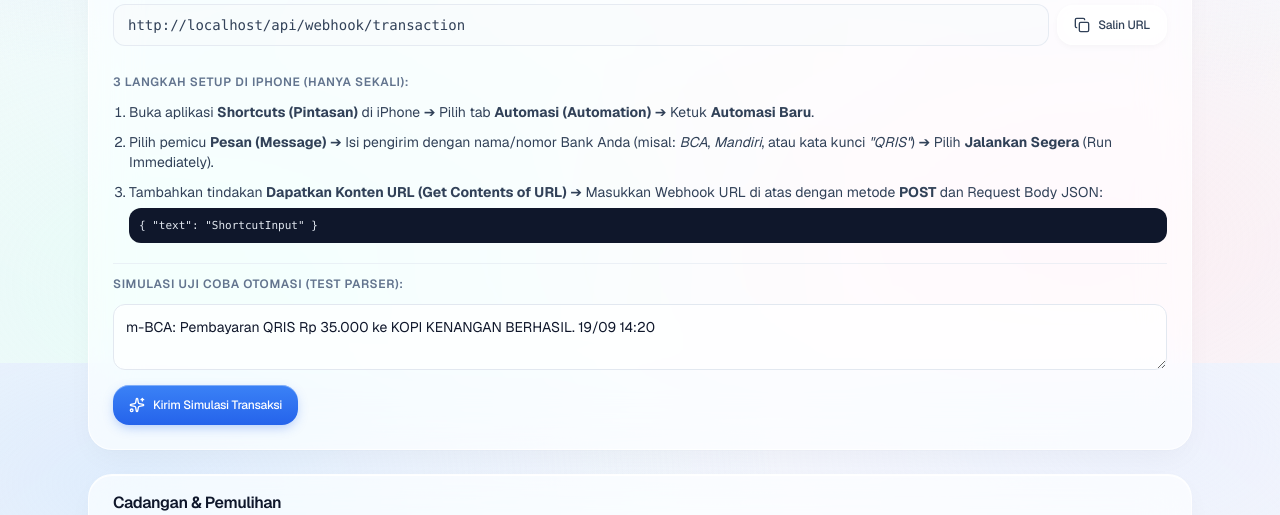
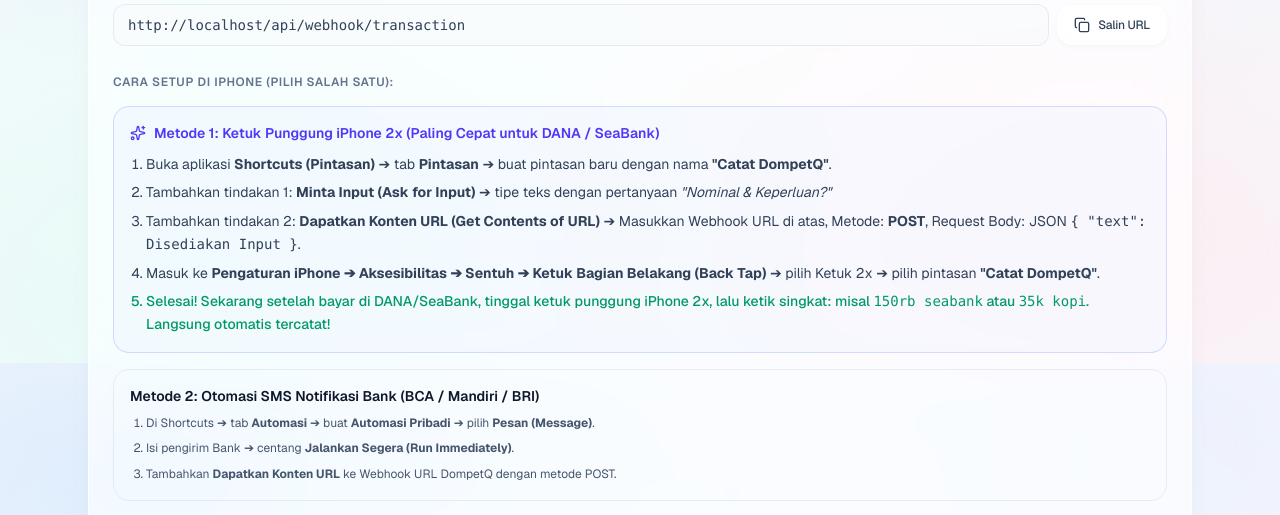
Before and after one commit to RiskiWahyuSaputra/keuangan, a Next.js app: page /settings in a window 1280 px wide. Shown: the part 437-952 px from the top of the page. Built offline with nearby package versions, Linux system fonts and the light colour scheme; no server answers.

Commit message:
feat: support natural quick shorthand like '150rb seabank' and update iOS Back Tap setup guide

```diff
--- a/components/settings/IosShortcutGuide.tsx
+++ b/components/settings/IosShortcutGuide.tsx
@@ -114,24 +114,47 @@ export default function IosShortcutGuide() {
         </div>
 
         {/* 3 Langkah Pengaturan di iPhone */}
-        <div className="space-y-3 pt-2">
+        <div className="space-y-4 pt-2">
           <h4 className="text-xs font-semibold uppercase tracking-wider text-slate-500 dark:text-slate-400">
-            3 Langkah Setup di iPhone (Hanya Sekali):
+            Cara Setup di iPhone (Pilih Salah Satu):
           </h4>
-          <ol className="space-y-2.5 text-xs sm:text-sm text-slate-700 dark:text-slate-300 list-decimal pl-4">
+
+          {/* Opsi A: Ketuk Punggung iPhone (Back Tap) */}
+          <div className="rounded-2xl border border-indigo-200/80 dark:border-indigo-800/40 bg-indigo-50/40 dark:bg-indigo-950/20 p-4 space-y-2.5">
+            <div className="flex items-center gap-2 text-indigo-600 dark:text-indigo-400 font-semibold text-xs sm:text-sm">
+              <Sparkles className="h-4 w-4" />
+              <span>Metode 1: Ketuk Punggung iPhone 2x (Paling Cepat untuk DANA / SeaBank)</span>
+            </div>
+            <ol className="space-y-1.5 text-xs sm:text-sm text-slate-700 dark:text-slate-300 list-decimal pl-4 leading-relaxed">
               <li>
-              Buka aplikasi <strong>Shortcuts (Pintasan)</strong> di iPhone ➔ Pilih tab <strong>Automasi (Automation)</strong> ➔ Ketuk <strong>Automasi Baru</strong>.
+                Buka aplikasi <strong>Shortcuts (Pintasan)</strong> ➔ tab <strong>Pintasan</strong> ➔ buat pintasan baru dengan nama <strong>"Catat DompetQ"</strong>.
               </li>
               <li>
-              Pilih pemicu <strong>Pesan (Message)</strong> ➔ Isi pengirim dengan nama/nomor Bank Anda (misal: <em>BCA</em>, <em>Mandiri</em>, atau kata kunci <em>"QRIS"</em>) ➔ Pilih <strong>Jalankan Segera</strong> (Run Immediately).
+                Tambahkan tindakan 1: <strong>Minta Input (Ask for Input)</strong> ➔ tipe teks dengan pertanyaan <em>"Nominal & Keperluan?"</em>
               </li>
               <li>
-              Tambahkan tindakan <strong>Dapatkan Konten URL (Get Contents of URL)</strong> ➔ Masukkan Webhook URL di atas dengan metode <strong>POST</strong> dan Request Body JSON:
-              <pre className="mt-1.5 p-2.5 rounded-xl bg-slate-900 text-slate-200 text-[11px] overflow-x-auto font-mono">
-                {`{ "text": "ShortcutInput" }`}
-              </pre>
+                Tambahkan tindakan 2: <strong>Dapatkan Konten URL (Get Contents of URL)</strong> ➔ Masukkan Webhook URL di atas, Metode: <strong>POST</strong>, Request Body: JSON <code>{`{ "text": Disediakan Input }`}</code>.
+              </li>
+              <li>
+                Masuk ke <strong>Pengaturan iPhone ➔ Aksesibilitas ➔ Sentuh ➔ Ketuk Bagian Belakang (Back Tap)</strong> ➔ pilih Ketuk 2x ➔ pilih pintasan <strong>"Catat DompetQ"</strong>.
+              </li>
+              <li className="text-emerald-600 dark:text-emerald-400 font-medium">
+                Selesai! Sekarang setelah bayar di DANA/SeaBank, tinggal ketuk punggung iPhone 2x, lalu ketik singkat: misal <code>150rb seabank</code> atau <code>35k kopi</code>. Langsung otomatis tercatat!
               </li>
             </ol>
+          </div>
+
+          {/* Opsi B: Otomasi SMS */}
+          <div className="rounded-2xl border border-slate-200/80 dark:border-slate-800/60 p-4 space-y-2">
+            <h5 className="font-semibold text-xs sm:text-sm text-slate-900 dark:text-slate-100">
+              Metode 2: Otomasi SMS Notifikasi Bank (BCA / Mandiri / BRI)
+            </h5>
+            <ol className="space-y-1.5 text-xs text-slate-600 dark:text-slate-400 list-decimal pl-4 leading-relaxed">
+              <li>Di Shortcuts ➔ tab <strong>Automasi</strong> ➔ buat <strong>Automasi Pribadi</strong> ➔ pilih <strong>Pesan (Message)</strong>.</li>
+              <li>Isi pengirim Bank ➔ centang <strong>Jalankan Segera (Run Immediately)</strong>.</li>
+              <li>Tambahkan <strong>Dapatkan Konten URL</strong> ke Webhook URL DompetQ dengan metode POST.</li>
+            </ol>
+          </div>
         </div>
 
         {/* Simulator / Uji Coba Cepat */}
--- a/lib/bankParser.ts
+++ b/lib/bankParser.ts
@@ -7,8 +7,8 @@ export interface ParsedBankTransaction {
 }
 
 /**
- * Otomatis mendeteksi teks notifikasi transaksi Bank & E-Wallet di Indonesia:
- * DANA, SeaBank, BCA, Mandiri, BRI, BNI, GoPay, OVO, ShopeePay, QRIS, dsb.
+ * Otomatis mendeteksi teks notifikasi transaksi Bank, E-Wallet,
+ * maupun input cepat kalimat natural (misal: "150rb seabank", "makan 35k", "gaji 5jt")
  */
 export function parseBankText(rawText: string): ParsedBankTransaction {
   const text = rawText.replace(/[\r\n]+/g, " ").trim();
@@ -29,13 +29,35 @@ export function parseBankText(rawText: string): ParsedBankTransaction {
     lower.includes("diterima dari") ||
     lower.includes("top up berhasil") ||
     lower.includes("pengembalian dana") ||
-    lower.includes("cashback")
+    lower.includes("cashback") ||
+    lower.startsWith("gaji") ||
+    lower.startsWith("masuk") ||
+    lower.startsWith("pemasukan") ||
+    lower.includes("dapat uang") ||
+    lower.includes("terima ")
   ) {
     type = "income";
   }
 
-  // 2. Ekstraksi Nominal Uang (Rp XX.XXX atau IDR XX.XXX atau angka)
+  // 2. Ekstraksi Nominal Uang
   let amount = 0;
+
+  // Pola shorthand: "150rb", "150k", "50 ribu", "2.5jt", "5jt", "10juta"
+  const shorthandRegex = /(\d+(?:[.,]\d+)?)\s*(rb|k|ribu|jt|juta)\b/i;
+  const shortMatch = lower.match(shorthandRegex);
+
+  if (shortMatch && shortMatch[1]) {
+    const rawVal = parseFloat(shortMatch[1].replace(",", "."));
+    const unit = shortMatch[2].toLowerCase();
+    if (unit === "rb" || unit === "k" || unit === "ribu") {
+      amount = Math.round(rawVal * 1000);
+    } else if (unit === "jt" || unit === "juta") {
+      amount = Math.round(rawVal * 1000000);
+    }
+  }
+
+  // Pola format resmi Bank: Rp 50.000 / IDR 50.000 / Rp50000
+  if (amount === 0) {
     const rpRegex = /(?:rp\.?|idr)\s*([\d.,]+)/i;
     const rpMatch = text.match(rpRegex);
 
@@ -53,7 +75,9 @@ export function parseBankText(rawText: string): ParsedBankTransaction {
         amount = val;
       }
     }
+  }
 
+  // Fallback: kata "sebesar 50000" atau angka tunggal di awal/akhir kalimat
   if (amount === 0) {
     const fallbackRegex = /(?:sebesar|nominal|jumlah)\s*[:=]?\s*([\d.,]+)/i;
     const fbMatch = text.match(fallbackRegex);
@@ -64,50 +88,57 @@ export function parseBankText(rawText: string): ParsedBankTransaction {
     }
   }
 
-  // 3. Ekstraksi Nama Toko / Penerima / Bank (misal SeaBank, DANA, BCA, dsb)
+  // Fallback angka mentah (misal: "150000 seabank" atau "seabank 150000")
+  if (amount === 0) {
+    const rawNumberMatch = text.match(/\b(\d{4,12})\b/);
+    if (rawNumberMatch && rawNumberMatch[1]) {
+      const val = parseInt(rawNumberMatch[1], 10);
+      if (!isNaN(val) && val > 0) amount = val;
+    }
+  }
+
+  // 3. Ekstraksi Deskripsi / Nama Penerima / Toko
   let description = "Transaksi Otomatis";
 
-  // Pola spesifik transfer bank / e-wallet
-  // Contoh DANA: "Kirim Uang Rp 100.000 ke SEABANK - RISKI WAHYU SAPUTRA berhasil"
-  // Contoh DANA: "Kamu berhasil kirim uang ke SEABANK"
-  // Contoh SeaBank: "Transfer ke RISKI WAHYU (SeaBank) berhasil"
+  // Jika format notifikasi transfer resmi
   const transferMatch =
     text.match(/(?:kirim uang ke|transfer ke|bayar ke|kirim ke)\s+([A-Za-z0-9\s&'.-]{3,35}?)(?:\s+(?:berhasil|sukses|pada|sebesar|\.|\,|-|$))/i) ||
     text.match(/(?:ke|penerima|merchant|di|toko)\s+([A-Za-z0-9\s&'.-]{3,35}?)(?:\s+(?:berhasil|sukses|pada|tanggal|\.|\,|$))/i);
 
   if (transferMatch && transferMatch[1]) {
     description = transferMatch[1].trim();
+  } else {
+    // Jika format input cepat Back Tap (contoh: "150rb seabank", "35k kopi kenangan", "makan bakso 25rb")
+    // Bersihkan angka dan satuan nominal dari teks untuk menyisakan nama deskripsi
+    let cleanDesc = text
+      .replace(shorthandRegex, "")
+      .replace(/(?:rp\.?|idr)\s*[\d.,]+/gi, "")
+      .replace(/\b\d{4,12}\b/g, "")
+      .replace(/^(kirim ke|transfer ke|bayar|beli|ke)\s+/i, "")
+      .trim();
+
+    if (cleanDesc.length >= 2) {
+      // Huruf kapital awal tiap kata
+      description = cleanDesc
+        .split(" ")
+        .map((w) => w.charAt(0).toUpperCase() + w.slice(1))
+        .join(" ");
     } else if (lower.includes("seabank")) {
       description = type === "income" ? "Transfer dari SeaBank" : "Transfer ke SeaBank";
     } else if (lower.includes("dana")) {
       description = type === "income" ? "Terima Uang DANA" : "Transfer DANA";
     } else if (lower.includes("qris")) {
       description = "Pembayaran QRIS";
-  } else if (lower.includes("gopay") || lower.includes("gojek")) {
-    description = "Transaksi GoPay";
-  } else if (lower.includes("shopee")) {
-    description = "Transaksi Shopee";
-  } else if (lower.includes("transfer")) {
-    description = type === "income" ? "Transfer Masuk" : "Transfer Keluar";
+    }
   }
 
-  // Bersihkan kata penghubung sisa
   description = description.replace(/\s+-\s+$/, "").trim();
 
   // 4. Kategori Otomatis berdasarkan Kata Kunci
   let category = "Lainnya";
   const descLower = `${description} ${text}`.toLowerCase();
 
-  // Jika transfer antar bank sendiri / e-wallet (DANA ke SeaBank)
   if (
-    (descLower.includes("dana") && descLower.includes("seabank")) ||
-    descLower.includes("kirim uang") ||
-    descLower.includes("transfer ke rekening") ||
-    descLower.includes("tarik saldo") ||
-    descLower.includes("pindah dana")
-  ) {
-    category = "Lainnya"; // Atau kategori Transfer
-  } else if (
     descLower.includes("kopi") ||
     descLower.includes("resto") ||
     descLower.includes("cafe") ||
```
Lines whose indentation alone changed are shown as unchanged.
